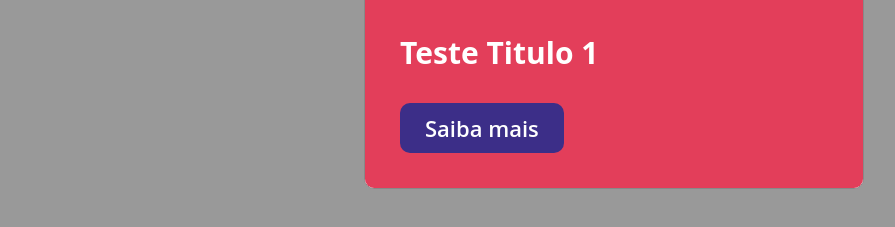
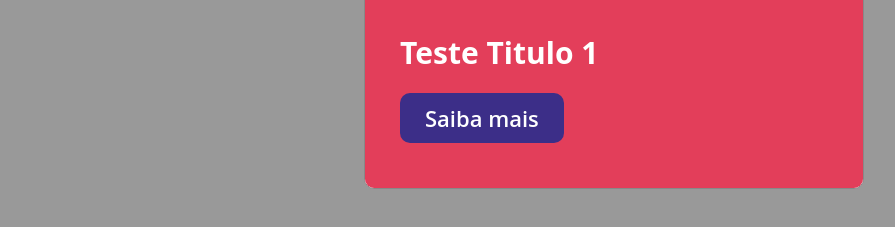
Before and after one commit to rafaelcorreia93/stories, a plain HTML site: page index.html in a window 1280 px wide. Both pictures are taken after a click on the item 103 px from the left and 71 px from the top of the page. Shown: the part 531-758 px from the top of the page, without its empty margins (26-921 px from the left). Drawn offline with Linux system fonts and the light colour scheme.

Commit message:
Correcao font

```diff
--- a/index.html
+++ b/index.html
@@ -48,7 +48,7 @@ li.story {
     background-color: #fefefe;
     box-sizing: border-box;
     border: 1px solid #888;
-    width: 100%;
+    width: 90%;
     border-radius: 10px;
     height: 80%;
     max-width: 500px;
@@ -99,7 +99,7 @@ li.story {
     padding: 35px;
     box-sizing: border-box;
     color: #fff;
-    font-family: 'Open sans';
+    font-family: 'Open sans', sans-serif;
     font-weight: 700;
     height: 30%;
 }
@@ -114,7 +114,7 @@ li.story {
 
 .btn-url {
     display: block;
-    margin: 30px 0 0 0;
+    margin: 20px 0 0 0;
     padding: 10px 25px;
     font-size: 22px;
     font-weight: 600;
```
